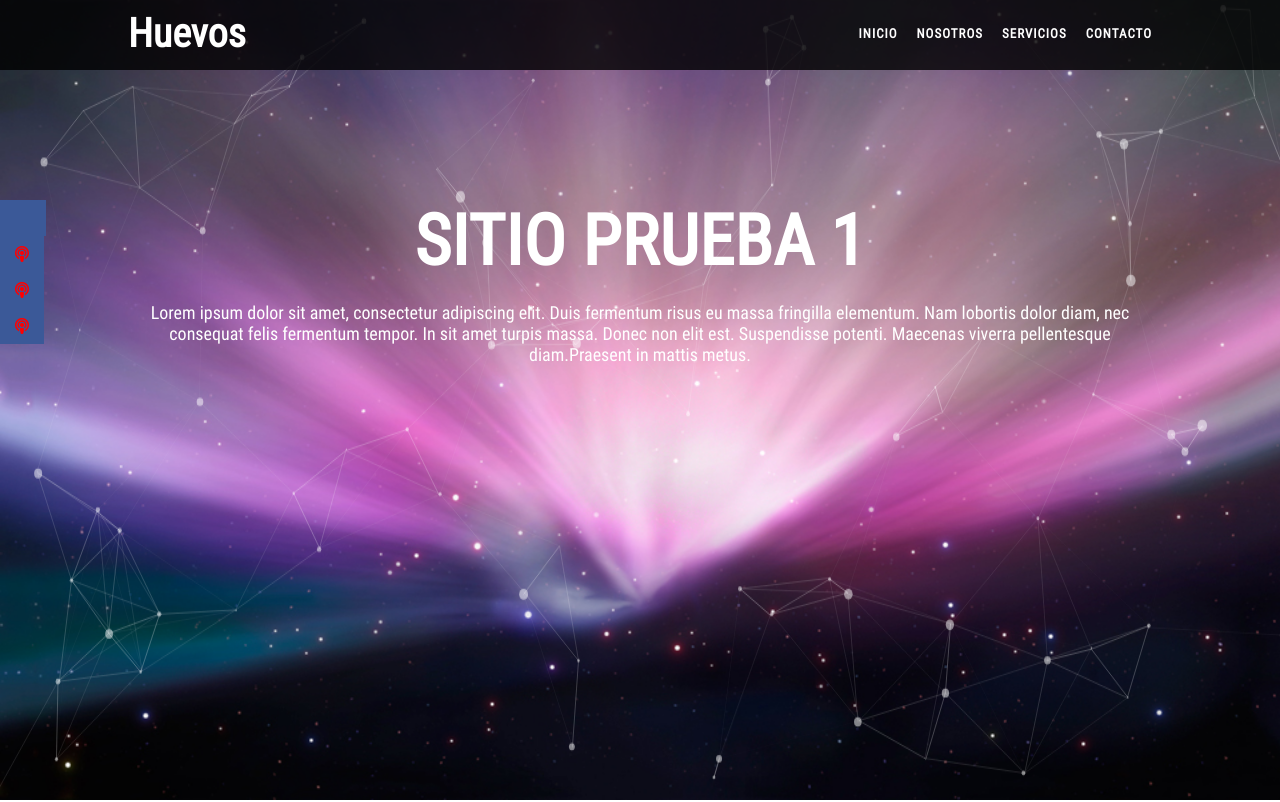
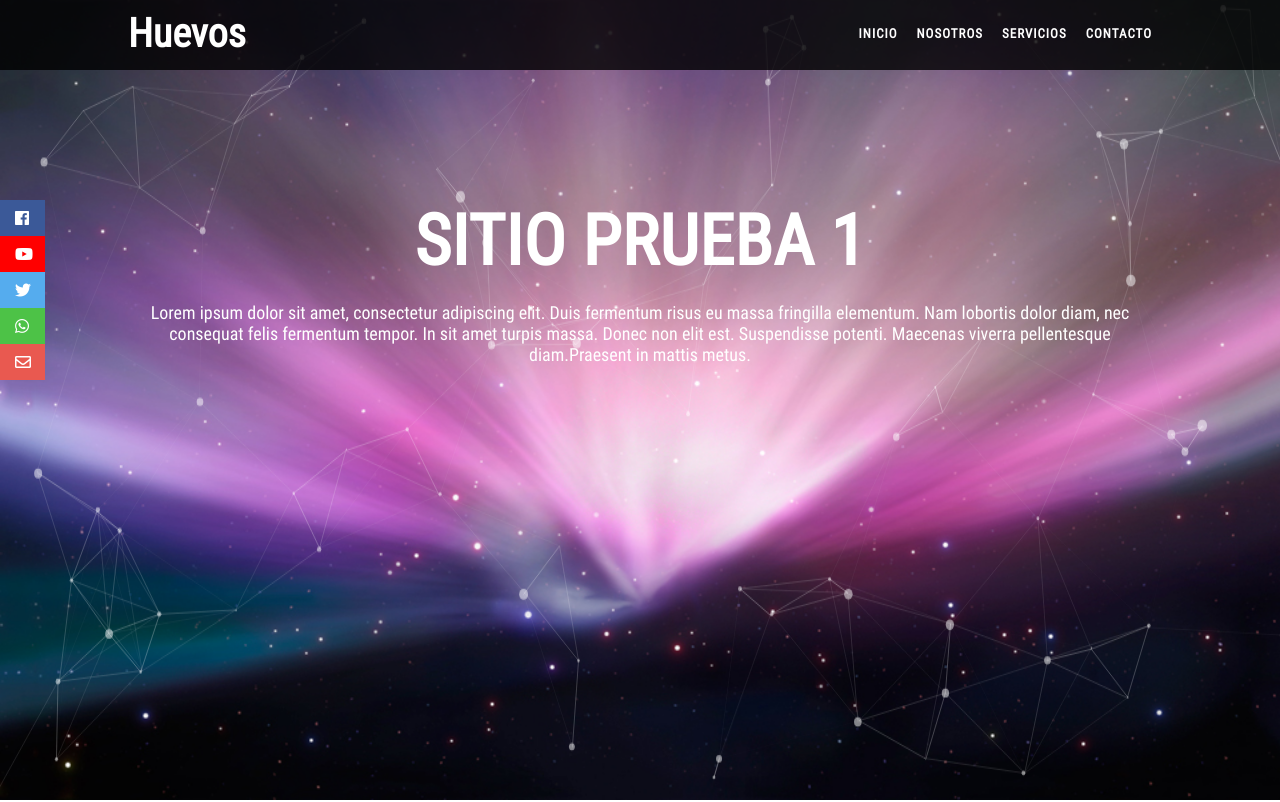
Before and after one commit to kuepululupu/HTMLUdemy, a plain HTML site: page Menu corporativo/index.html in a window 1280 px wide. Shown: the top 802 px of the page. Drawn offline with nearby package versions, Linux system fonts and the light colour scheme.

Commit message:
Clase 13 resuelto problema anterior, se estaba usando una versión de font awesome distinta. Validar que se use la correcta

```diff
--- a/Menu corporativo/index.html
+++ b/Menu corporativo/index.html
@@ -9,16 +9,18 @@
 	<link rel="stylesheet" href="animate.css">
 	<link rel="stylesheet" href="secciones.css">
 	<link rel="stylesheet" href="redes.css">
+	<link rel="stylesheet" href="path/to/font-awesome/css/font-awesome.min.css">
 	<link rel="stylesheet" href="https://use.fontawesome.com/releases/v5.0.1/css/all.css">
 	<script src="https://ajax.googleapis.com/ajax/libs/jquery/3.2.1/jquery.min.js"></script>
 	<title>menú mamalon</title>
 </head>
 <body>
 <div class="red">
-	<div id="facebook"><a href="#" class="fa fa-superpowers"></a></div>
-	<div id="facebook"><a href="#" class="fa fa-podcast"></a></div>
-	<div id="facebook"><a href="#" class="fa fa-podcast"></a></div>
-	<div id="facebook"><a href="#" class="fa fa-podcast"></a></div>
+	<div id="facebook"><a href="https://www.facebook.com" target='none' class="fab fa-facebook"></a></div>
+	<div id="youtube"><a href="https://www.youtube.com" target='none' class="fab fa-youtube"></a></div>
+	<div id="twitter"><a href="https://www.twitter.com" target='none' class="fab fa-twitter"></a></div>
+	<div id="whatsapp"><a href="https://www.whatsapp.com" target='none' class="fab fa-whatsapp"></a></div>
+	<div id="correo"><a href="https://www.hotmail.com" target='none' class="far fa-envelope"></a></div>
 </div>
 	<header>
 	<div class="ancho">
--- a/Menu corporativo/redes.css
+++ b/Menu corporativo/redes.css
@@ -7,6 +7,60 @@
 #facebook a{
 	background: #3b5998;
 	padding: 10px 15px;
-	color: red;
+	color: White;
 	text-decoration: none;
+	width: 45px;
+	transition: all .4s ease;
 }
+#facebook a:hover{
+	background: black;
+	padding: 10px 35px
+}
+#youtube a{
+	background: #ff0000;
+	padding: 10px 15px;
+	color: White;
+	text-decoration: none;
+	width: 45px;
+	transition: all .4s ease;
+}
+#youtube a:hover{
+	background: black;
+	padding: 10px 35px
+}
+#twitter a{
+	background: #55acee;
+	padding: 10px 15px;
+	color: White;
+	text-decoration: none;
+	width: 45px;
+	transition: all .4s ease;
+}
+#twitter a:hover{
+	background: black;
+	padding: 10px 35px
+}
+#whatsapp a{
+	background: #4dc247;
+	padding: 10px 15px;
+	color: White;
+	text-decoration: none;
+	width: 45px;
+	transition: all .4s ease;
+}
+#whatsapp a:hover{
+	background: black;
+	padding: 10px 35px
+}
+#correo a{
+	background: #e95950;
+	padding: 10px 15px;
+	color: White;
+	text-decoration: none;
+	width: 45px;
+	transition: all .4s ease;
+}
+#correo a:hover{
+	background: black;
+	padding: 10px 35px
+}
```
